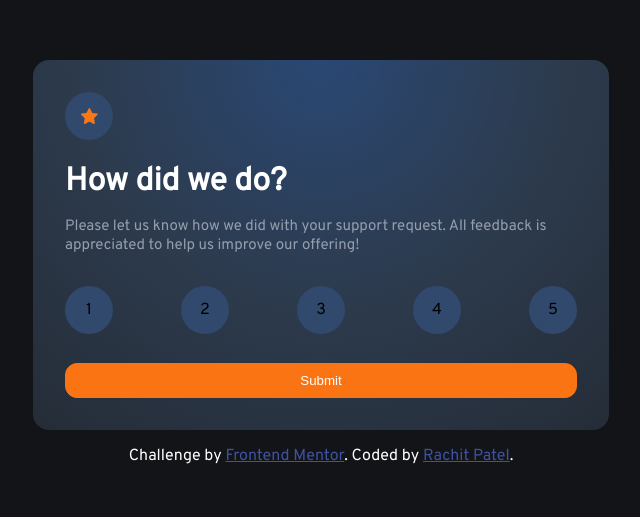
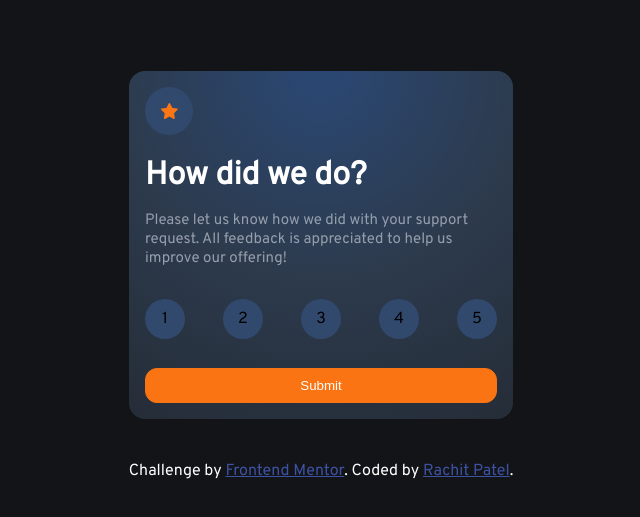
Before and after one commit to rachit0706/rp-interactive-rating-component, a plain HTML site: page index.html in a window 1280 px wide. Shown: the part 137-654 px from the top of the page, without its empty margins (319-959 px from the left). Drawn offline with Linux system fonts and the light colour scheme.

Commit message:
Removed media queries

```diff
--- a/style.css
+++ b/style.css
@@ -28,9 +28,10 @@ main {
             hsl(216, 47%, 31%),
             hsl(214, 27%, 24%),
             hsl(215, 20%, 18%));
-    width: 25%;
+    max-width: 22rem;
+    margin: 1.6rem;
     height: auto;
-    padding: 2rem;
+    padding: 1rem;
 }
 
 
@@ -74,8 +75,8 @@ h1 {
 }
 
 .star-button {
-    height: 3rem;
-    width: 3rem;
+    height: 2.5rem;
+    width: 2.5rem;
     border-radius: 50%;
     background-color: hsl(216, 38%, 31%);
     display: flex;
@@ -135,40 +136,6 @@ h1 {
     text-align: center;
 }
 
-@media screen and (min-width: 375px) {
-    .rating-card {
-        width: 70%;
-    }
-
-    .your-rating {
-        width: 80%;
-    }
-}
-
-@media screen and (min-width: 480px) {
-    .rating-card {
-        width: 60%;
-    }
-
-    .your-rating {
-        width: 70%;
-    }
-}
-@media screen and (min-width: 786px) {
-    .rating-card {
-        width: 40%;
-    }
-
-    .your-rating {
-        width: 60%;
-    }
-}
-
-@media screen and (min-width: 1440px) {
-    .rating-card {
-        width: 25%;
-    }
-}
 .attribution {
     font-size: 11px;
     text-align: center;
```
